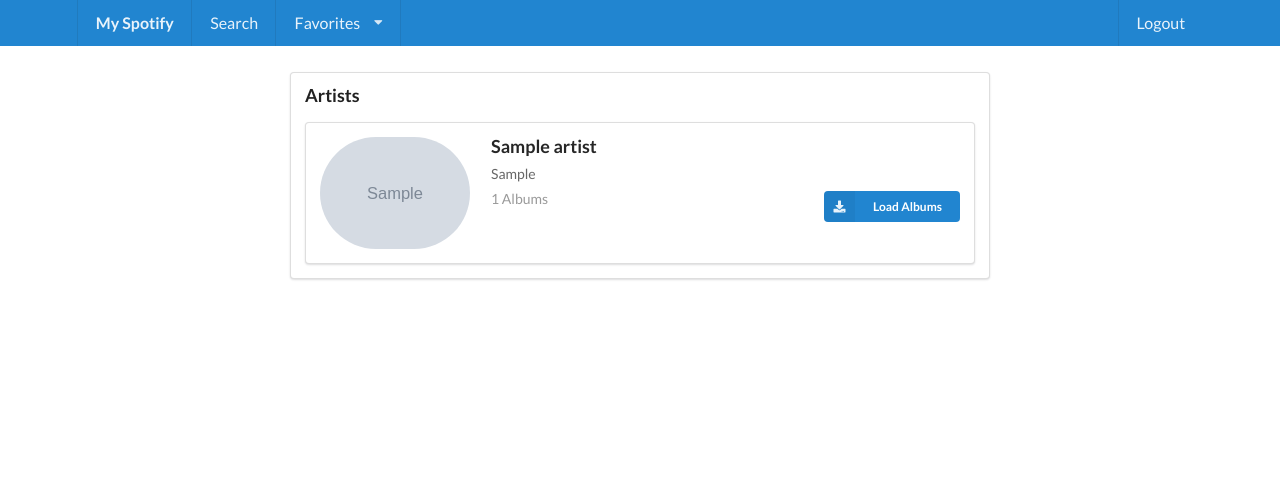
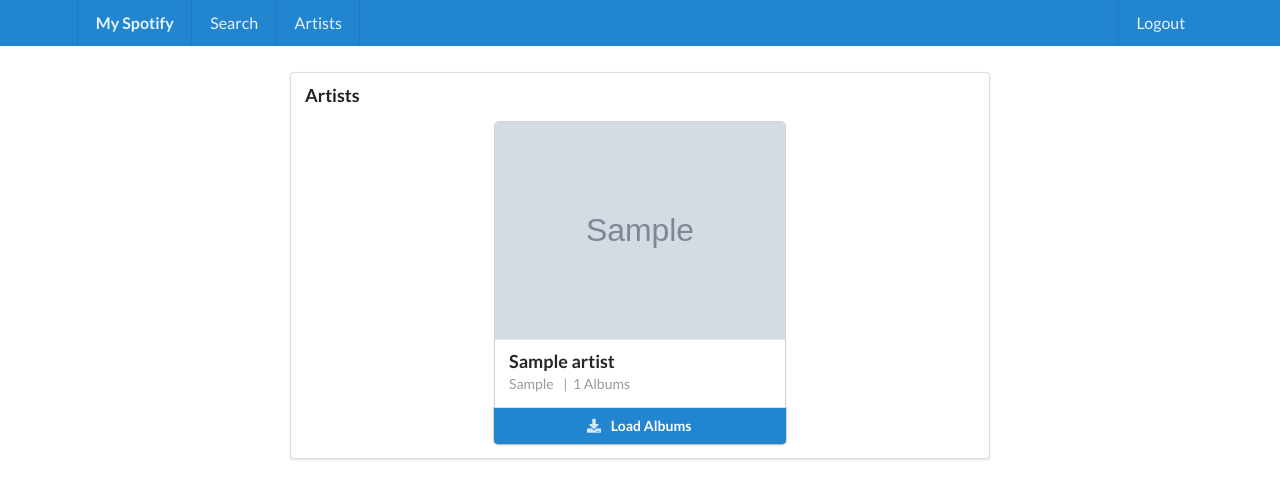
Before and after one commit to chicobentojr/django-test, a Django app: page /artists/ in a window 1280 px wide. Shown: the top 499 px of the page. Run offline with Django 3.2, Linux system fonts and the light colour scheme; a user stored in the database is signed in; tables that the repository leaves empty hold one stand-in row (values such as "Sample post"); grey boxes marked "Sample" are stand-in pictures; some libraries are stand-ins or nearby versions.

Commit message:
Update UI pages

```diff
--- a/djangotest/settings.py
+++ b/djangotest/settings.py
@@ -33,7 +33,6 @@
 
 
 DEBUG = os.environ.get('DEBUG', 'False') == 'True'
-
 
 if ENV == 'Production':
     ALLOWED_HOSTS = ['spotify-django.herokuapp.com']
--- a/myspotify/static/css/index.css
+++ b/myspotify/static/css/index.css
@@ -8,7 +8,10 @@
 .main.container {
   margin-top: 4.5em;
 }
-
+.ui.cards {
+  align-items: center;
+  justify-content: center;
+}
 .login.column {
   max-width: 30em;
 }
@@ -19,3 +22,13 @@
   margin: 5em 0em 0em;
   padding: 5em 0em;
 }
+.index.container {
+  text-align: center;
+  margin: 10em auto;
+}
+.index.container h1 {
+  font-size: 3em;
+}
+.index.container p {
+  font-size: 1.5em;
+}
--- a/myspotify/templates/myspotify/artists/index.html
+++ b/myspotify/templates/myspotify/artists/index.html
@@ -6,11 +6,10 @@
   <h3 class="ui header">Artists</h3>
 
   {% if artists %}
-    <div class="ui segment">
-      <div class="ui divided items">
+    <div class="ui cards">
       {% for artist in artists %}
-          <div class="item">
-            <div class="ui small circular image">
+        <div class="card">
+          <div class="image">
             {% if not artist.image %}
               <img src="{% static 'img/no-cover.png' %}">
             {% else %}
@@ -18,26 +17,33 @@
             {% endif %}
           </div>
           <div class="content">
-              <a href="{% url 'myspotify:artist_detail' artist_id=artist.id %}" class="header">{{ artist.name }}</a>
+            <a href="https://open.spotify.com/artist/{{artist.id}}" target="_blank" class="header">{{artist.name}}</a>
             <div class="meta">
-                <span>{{ artist.type|title }}</span>
+              <span>{{artist.type|title}}</span>
+              {% if artist.album_set.all %}
+                &nbsp;|&nbsp;
+                <span>{{artist.album_set.all|length}} Albums</span>
+              {% endif %}
             </div>
-              <div class="extra">
-                {% if artist.album_set.all %}
-                  {{artist.album_set.all|length}} Albums
-                {% endif %}
+          </div>
           {% if artist.new %}
-                  <a href="{% url 'myspotify:artists_load' artist_id=artist.id %}" class="ui right floated labeled icon primary tiny button">
+            <a href="{% url 'myspotify:artists_load' artist_id=artist.id %}" class="ui bottom attached primary button">
+              <i class="download icon"></i>
               Load Albums
-                    <i class="right download icon"></i>
+            </a>
+          {% else %}
+            <a href="{% url 'myspotify:artist_detail' artist_id=artist.id %}" class="ui bottom attached button">
+              <i class="external icon"></i>
+              Open Albums
             </a>
           {% endif %}
         </div>
-            </div>
-          </div>
       {% endfor %}
     </div>
-    </div>
+  {% else %}
+    <h3 class="ui header">
+      There is no artists saved!
+    </h3>
   {% endif %}
 
 </div>
--- a/myspotify/templates/myspotify/base.html
+++ b/myspotify/templates/myspotify/base.html
@@ -12,25 +12,7 @@
       <a href="/" class="header item">My Spotify</a>
       {% if user.is_authenticated %}
         <a class="item" href="{% url 'myspotify:search' %}">Search</a>
-        <div class="ui simple dropdown item">
-          Favorites <i class="dropdown icon"></i>
-          <div class="menu">
-            <a class="item" href="{% url 'myspotify:artists' %}">Artists</a>
-            <a class="item" href="{% url 'myspotify:artists' %}">Albums</a>
-            <a class="item" href="{% url 'myspotify:artists' %}">Tracks</a>
-            <div class="divider"></div>
-            <div class="header">Header Item</div>
-            <div class="item">
-              <i class="dropdown icon"></i>
-                Sub Menu
-              <div class="menu">
-                <a class="item" href="#">Link Item</a>
-                <a class="item" href="#">Link Item</a>
-              </div>
-            </div>
-            <a class="item" href="#">Link Item</a>
-          </div>
-        </div>
+        <a class="item" href="{% url 'myspotify:artists' %}">Artists</a>
       {% endif %}
       <div class="right menu">
         {% if not user.is_authenticated %}
--- a/myspotify/templates/myspotify/index.html
+++ b/myspotify/templates/myspotify/index.html
@@ -2,6 +2,10 @@
 
 {% block content %}
 
-<h1>Welcome at MySpotify</h1>
+<div class="index container">
+  <h1>Welcome at MySpotify</h1>
+  <p>Manage your favorite artists and load their albums from Spotify</p>
+  <a href="admin/">Are you an admin?</a>
+</div>
 
 {% endblock %}
--- a/myspotify/views.py
+++ b/myspotify/views.py
@@ -8,6 +8,9 @@
 
 # Create your views here.
 def index(request):
+    if request.user.is_authenticated:
+        return redirect('myspotify:search')
+
     return render(request, 'myspotify/index.html')
 
 @login_required()
```
Also changed, not shown: djangotest/wsgi.py (+6 -2 lines), myspotify/templates/myspotify/artists/details.html (+16 -5 lines), myspotify/templates/myspotify/search/index.html (+9 -11 lines). Lines whose indentation alone changed are shown as unchanged.
